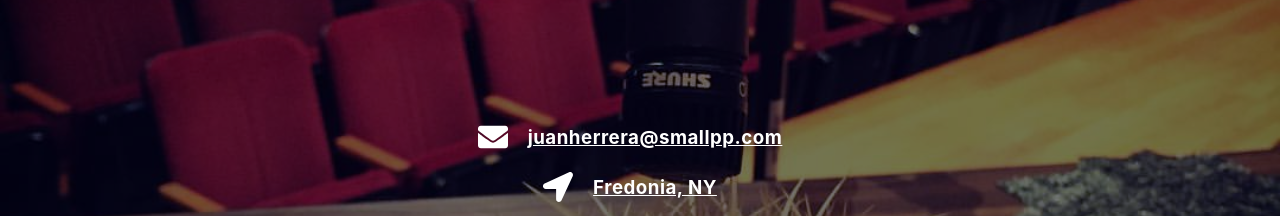
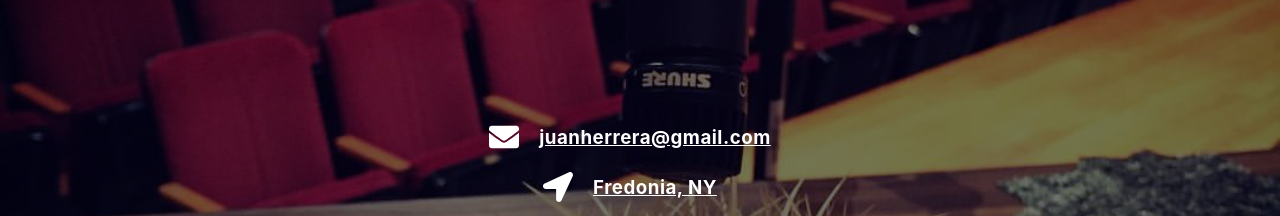
Before and after one commit to tommywu10/JuanHerrera, a React (Create React App) app: page / in a window 1280 px wide. Shown: the part 3423-3639 px from the top of the page. Built offline with nearby package versions, Linux system fonts and the light colour scheme; a web font is replaced by a local one.

Commit message:
minor changes

```diff
--- a/src/Components/About.js
+++ b/src/Components/About.js
@@ -11,7 +11,7 @@
                 <p>Lorem ipsum dolor sit amet, consectetur adipiscing elit, sed do eiusmod tempor incididunt ut labore et dolore magna aliqua. Ut enim ad minim veniam, quis nostrud exercitation ullamco laboris nisi ut aliquip ex ea commodo consequat. Duis aute irure dolor in reprehenderit in voluptate velit esse cillum dolore eu fugiat nulla pariatur. Excepteur sint occaecat cupidatat non proident, sunt in culpa qui officia deserunt mollit anim id est laborum.
                 <br></br>
                 <br></br>
-                Lorem ipsum dolor sit amet, consectetur adipiscing elit, sed do eiusmod tempor incididunt ut labore et dolore magna aliqua. Ut enim ad minim veniam, quis nostrud exercitation ullamco laboris nisi ut aliquip ex ea commodo consequat. Duis aute irure dolor in reprehenderit in voluptate velit esse cillum dolore eu fugiat nulla pariatur. Excepteur sint occaecat cupidatat non proident, sunt in culpa qui officia deserunt mollit anim id est laborum. Suck dicks.</p>
+                Lorem ipsum dolor sit amet, consectetur adipiscing elit, sed do eiusmod tempor incididunt ut labore et dolore magna aliqua. Ut enim ad minim veniam, quis nostrud exercitation ullamco laboris nisi ut aliquip ex ea commodo consequat. Duis aute irure dolor in reprehenderit in voluptate velit esse cillum dolore eu fugiat nulla pariatur. Excepteur sint occaecat cupidatat non proident, sunt in culpa qui officia deserunt mollit anim id est laborum. </p>
             </div>
         </div>
     )
--- a/src/Components/Contact.js
+++ b/src/Components/Contact.js
@@ -11,7 +11,7 @@
 
                 <div className="contact-info">
                     <FontAwesomeIcon icon={faEnvelope} className="contact-icon"/>
-                    <h3><a id="contact-link" href= "mailto: juanherrera@smallpp.com">juanherrera@smallpp.com</a></h3>
+                    <h3><a id="contact-link" href= "mailto: juanherrera@smallpp.com">juanherrera@gmail.com</a></h3>
                 </div>
                 <div className="contact-info">
                     <FontAwesomeIcon icon={faLocationArrow} className="contact-icon"/>
```
